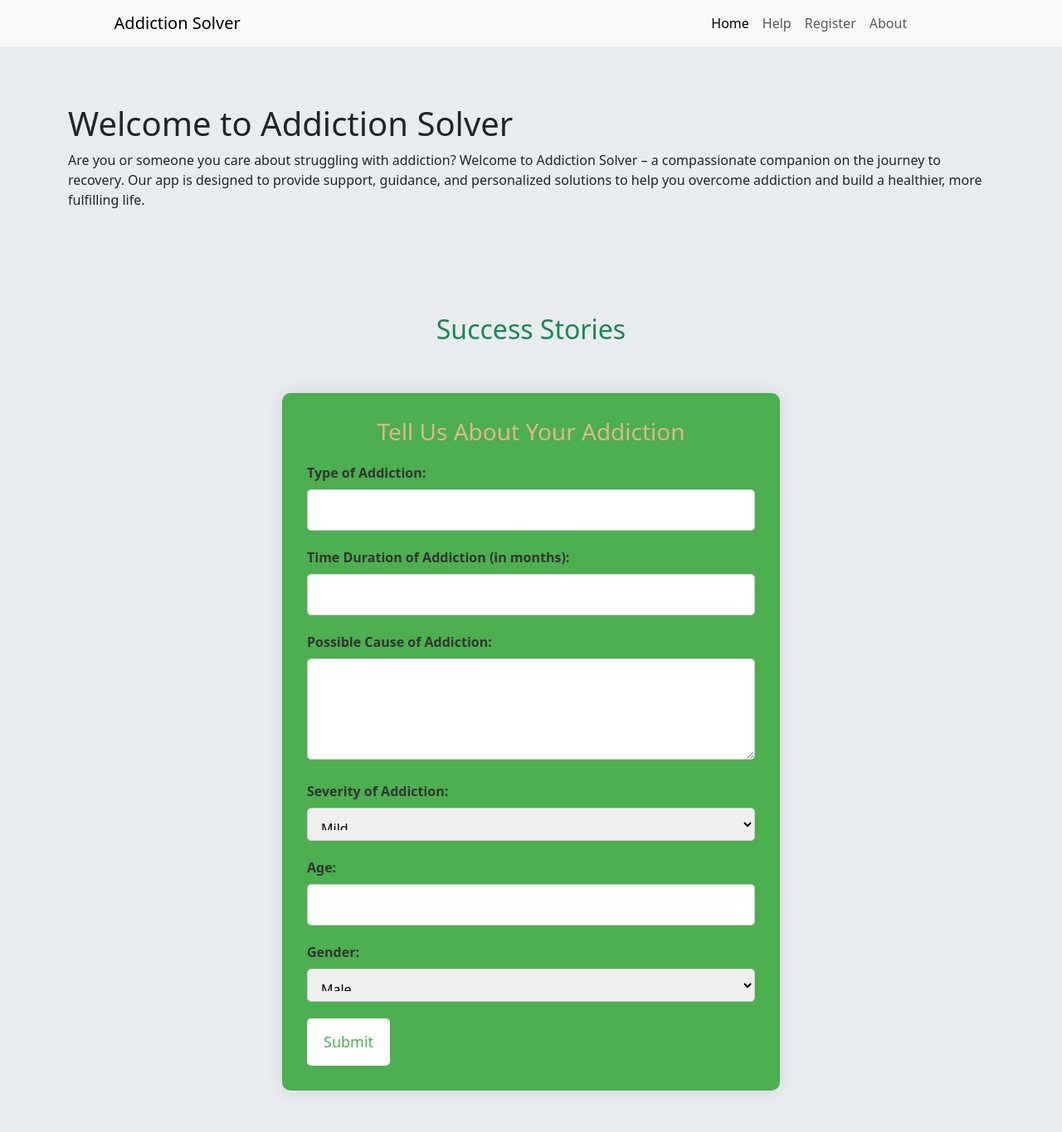
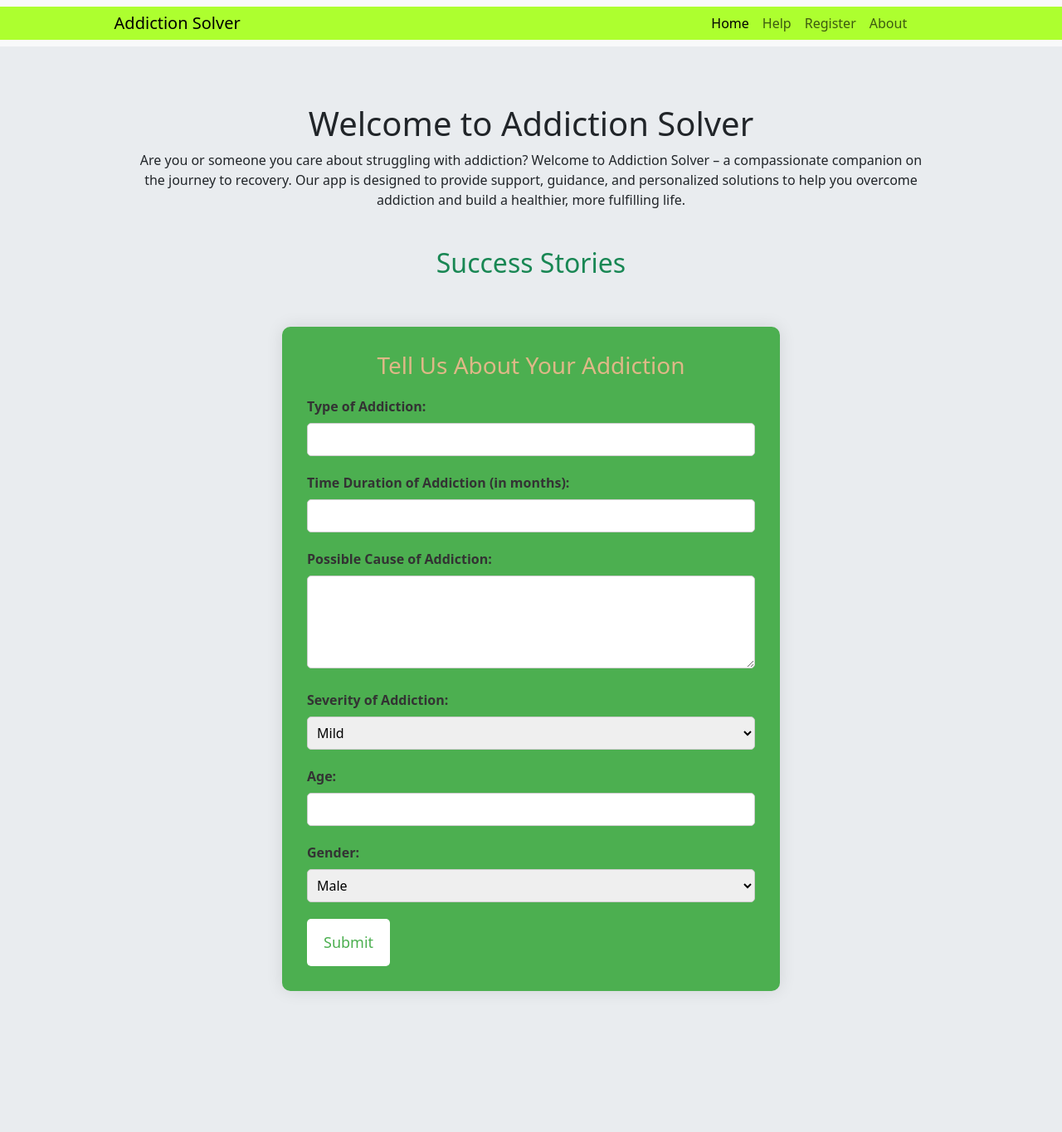
Before and after one commit to Samboja651/Addiction-Solver, a Flask app: template templates/f_stories.html in a window 1280 px wide. Shown: the whole page at 83% size. After the commit the page ends 1195 px from the top, so only its background shows below. Run offline with Flask 3, Linux system fonts and the light colour scheme; the template is opened without the code that fills it, so the values that code supplies are empty.

Commit message:
home page ready for review

```diff
--- a/static/css/style.css
+++ b/static/css/style.css
@@ -2,7 +2,26 @@
 .customize{
     margin: auto;
 }
-
+#navbar-1 *{
+  background-color: greenyellow;
+}
+.introduction{
+  text-align: center;
+}
+.intro-message{
+  margin: auto;
+  text-align: center;
+  width: 950px;
+}
+#introduction{
+  margin-bottom: -80px;
+  margin-top: 0px;
+  padding-bottom: 0px;
+}
+/* .user-story{
+  margin-top: 0px;
+  padding-top: 0px;
+} */
 
 /* user story */
 .container{
@@ -21,7 +40,7 @@
 /* animations */
 .col{
     position: relative;
-    animation-name: story;
+    animation-name: stuory;
     animation-duration: 50s;
     animation-iteration-count: 3;
     animation-timing-function: linear;
@@ -62,6 +81,7 @@ coloring the home page
 /* -------------------
 Form Styles
 ------------------- */
+
 #addiction-form-section {
     max-width: 600px;
     margin: 50px auto;
@@ -88,7 +108,7 @@ Form Styles
   #addiction-form-section textarea,
   #addiction-form-section select {
     width: 100%;
-    padding: 12px;
+    padding: 7px;
     margin-bottom: 20px;
     border: 1px solid #ccc;
     border-radius: 5px;
--- a/templates/f_stories.html
+++ b/templates/f_stories.html
@@ -9,8 +9,8 @@
     <link href="https://cdn.jsdelivr.net/npm/bootstrap@5.3.2/dist/css/bootstrap.min.css" rel="stylesheet" integrity="sha384-T3c6CoIi6uLrA9TneNEoa7RxnatzjcDSCmG1MXxSR1GAsXEV/Dwwykc2MPK8M2HN" crossorigin="anonymous">
 </head>
 <body class="body">
-    <section id="navbar">
-        <nav class="navbar fixed-top navbar-expand-sm bg-body-tertiary">
+    <section id="navbar-1">
+        <nav class="navbar fixed-top navbar-expand-sm bg-body-tertiary test">
             <div class="container-fluid">
                 <div class="system-title">
                     <span class="navbar-brand mb-0 h1">Addiction Solver</span>
@@ -40,8 +40,8 @@
 
     <section id="introduction">
         <div class="container">
-            <h1>Welcome to Addiction Solver</h1>
-            <p>Are you or someone you care about struggling with addiction? Welcome to Addiction Solver – a compassionate companion on the journey to recovery. Our app is designed to provide support, guidance, and personalized solutions to help you overcome addiction and build a healthier, more fulfilling life.</p>
+            <h1 class="introduction">Welcome to Addiction Solver</h1>
+            <p class="intro-message">Are you or someone you care about struggling with addiction? Welcome to Addiction Solver – a compassionate companion on the journey to recovery. Our app is designed to provide support, guidance, and personalized solutions to help you overcome addiction and build a healthier, more fulfilling life.</p>
         </div>
     </section>
 
```
